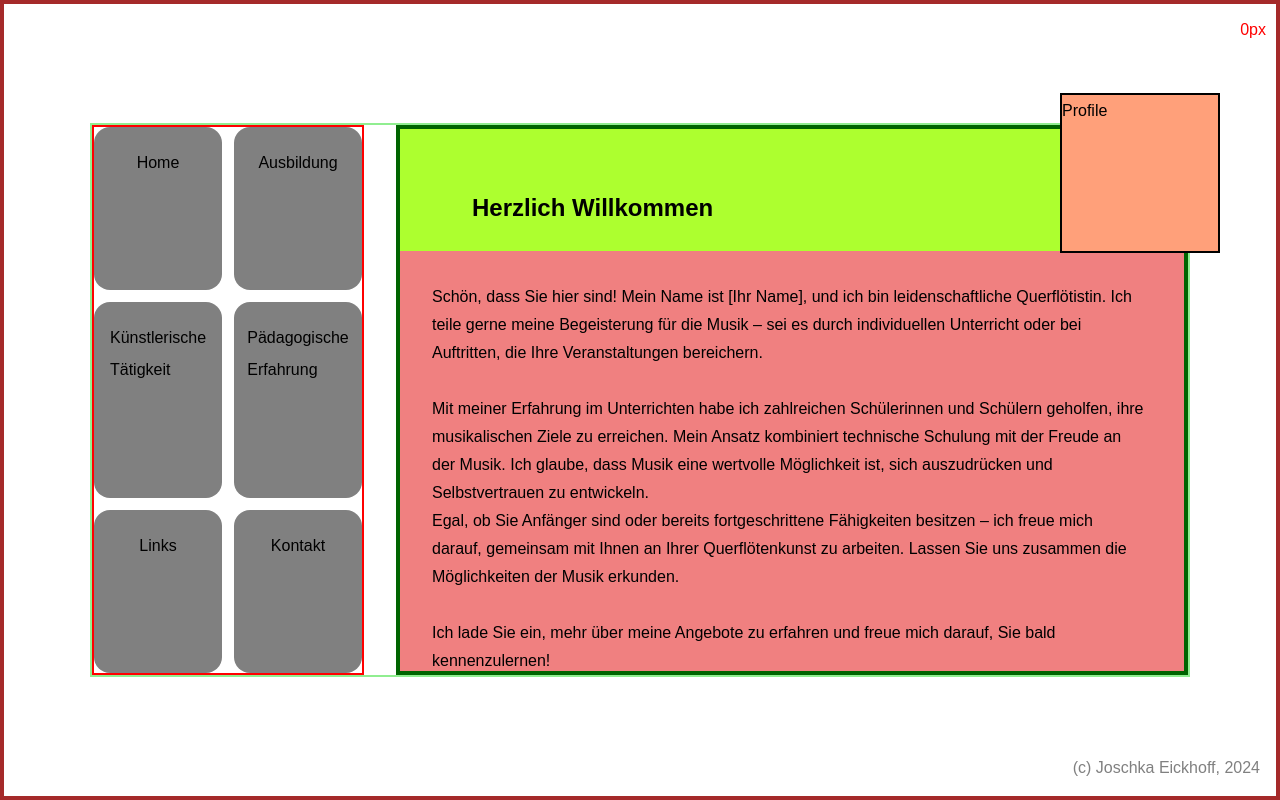
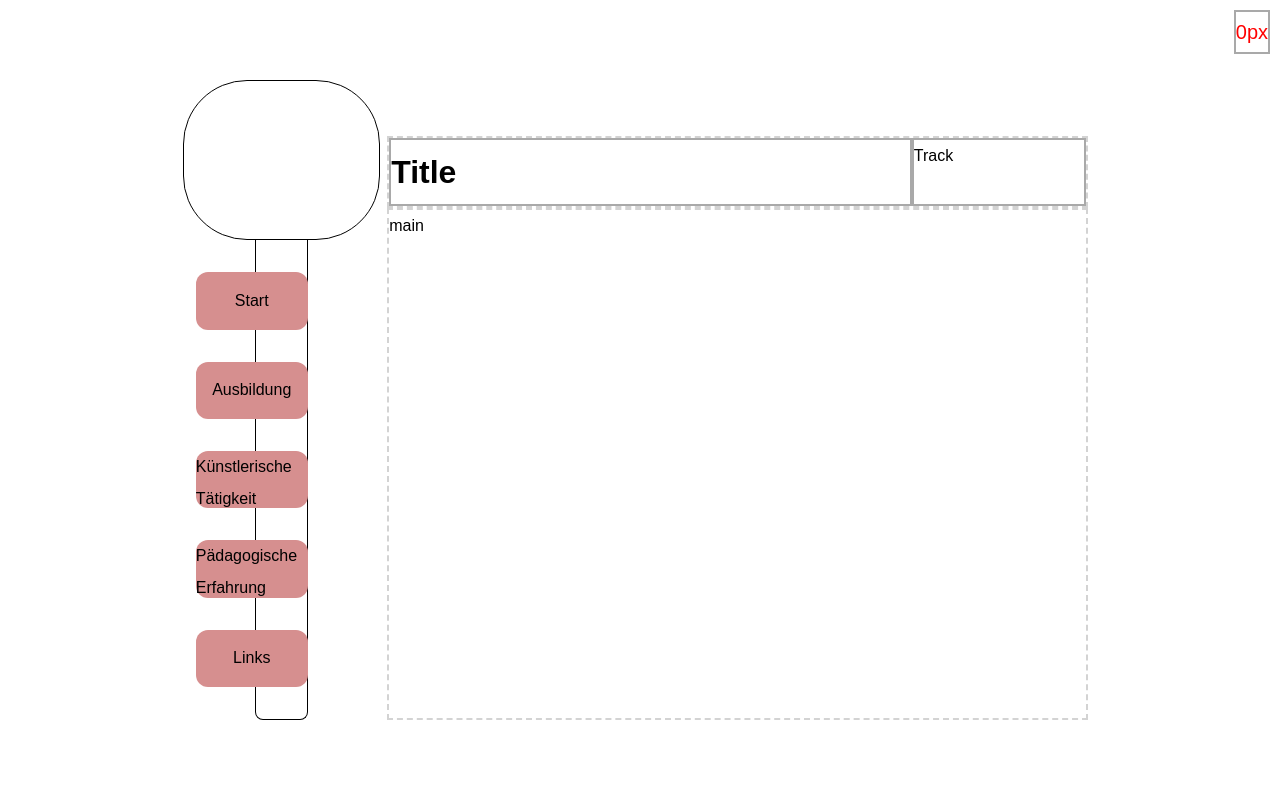
Before and after one commit to j-eick/lonni-homepage, a Next.js app: page /home in a window 1280 px wide. Built offline with nearby package versions, Linux system fonts and the light colour scheme.

Commit message:
style update

```diff
--- a/app/desktop.module.css
+++ /dev/null
@@ -1,2 +0,0 @@
-@media screen and (min-width: 900px) {
-}
--- /dev/null
+++ b/app/desktop.module.scss
@@ -0,0 +1,105 @@
+@media screen and (min-width: 900px) {
+    .canvas {
+        height: 80%;
+        width: 70%;
+
+        display: grid;
+        grid-template-columns: 20% 1fr;
+        grid-template-rows: 1fr;
+        gap: 1em;
+
+        .mainCanvas {
+            height: 100%;
+            display: flex;
+            flex-direction: column;
+            justify-content: end;
+
+            .header {
+                display: grid;
+                grid-template-columns: 3fr 1fr;
+                grid-template-rows: 1fr;
+
+                .title {
+                    font-size: 2em;
+                    padding: 0;
+                }
+
+                .track {
+                }
+            }
+        }
+    }
+
+    .navCanvas {
+        position: relative;
+        height: 100%;
+
+        display: flex;
+        flex-direction: column;
+        justify-content: end;
+        align-items: center;
+
+        /* border-left: 1px solid lightgray;
+    border-right: 1px solid lightgray; */
+
+        .fluteHead {
+            grid-column: span 6;
+            height: 30%;
+            width: 110%;
+            min-width: 10em;
+            border: 1px solid black;
+            border-radius: 4em;
+        }
+
+        .fluteBody {
+            position: relative;
+
+            grid-column: span 6;
+            position: relative;
+            height: 90%;
+            width: 30%;
+
+            border-left: 1px solid black;
+            border-right: 1px solid black;
+            border-bottom: 1px solid black;
+            border-bottom-left-radius: 0.5em;
+            border-bottom-right-radius: 0.5em;
+
+            .ring {
+                position: absolute;
+                top: 1em;
+                height: 0.65em;
+                width: 100%;
+
+                border-radius: 0.15em;
+                background-color: black;
+            }
+
+            .keyContainer {
+                display: flex;
+                flex-direction: column;
+                justify-content: space-evenly;
+                height: 100%;
+            }
+
+            .option {
+                position: relative;
+                left: -60px;
+
+                max-width: 190%;
+                min-width: 7em;
+                height: 12%;
+
+                display: grid;
+                place-items: center;
+
+                background-color: #d68f8f;
+                border-radius: 0.75em;
+            }
+        }
+    }
+
+    .main {
+        height: 80%;
+    }
+}
--- a/app/globals.css
+++ b/app/globals.css
@@ -9,32 +9,17 @@
     --quaternary: #bbe1fa;
 
     --lineHeight-lineBreaks: 2;
-}
 
-@media (prefers-color-scheme: dark) {
-    :root {
-        --background: #0a0a0a;
-        --foreground: #ededed;
-    }
-}
+    /* @link https://utopia.fyi/type/calculator?c=320,18,1.2,1240,20,1.414,5,2,&s=0.75|0.5|0.25,1.5|2|3|4|6,s-l&g=s,l,xl,12 */
 
-html,
-body {
-    height: 100%;
-    max-width: 100vw;
-    /* overflow-x: hidden; */
-}
-
-body {
-    min-height: 100svh;
-    display: flex;
-    flex-direction: column;
-    /* background-color: #d8d4d4; */
-    font-family: Arial, Helvetica, sans-serif;
-    -webkit-font-smoothing: antialiased;
-    -moz-osx-font-smoothing: grayscale;
-
-    line-height: var(--lineHeight-lineBreaks);
+    --step--2: clamp(0.6252rem, 0.7185rem + -0.1204vw, 0.6944rem);
+    --step--1: clamp(0.8333rem, 0.8157rem + 0.0881vw, 0.884rem);
+    --step-0: clamp(1rem, 0.913rem + 0.4348vw, 1.25rem);
+    --step-1: clamp(1.2rem, 1.0026rem + 0.987vw, 1.7675rem);
+    --step-2: clamp(1.44rem, 1.0716rem + 1.8422vw, 2.4992rem);
+    --step-3: clamp(1.728rem, 1.0998rem + 3.1408vw, 3.5339rem);
+    --step-4: clamp(2.0736rem, 1.0568rem + 5.0841vw, 4.997rem);
+    --step-5: clamp(2.4883rem, 0.8962rem + 7.9607vw, 7.0657rem);
 }
 
 *,
@@ -43,6 +28,32 @@ body {
     box-sizing: border-box;
     padding: 0;
     margin: 0;
+}
+
+html,
+body {
+    height: 100%;
+}
+
+body {
+    min-height: 100svh;
+    display: flex;
+    flex-direction: column;
+    justify-content: center;
+    align-items: center;
+    font-family: Arial, Helvetica, sans-serif;
+    -webkit-font-smoothing: antialiased;
+    -moz-osx-font-smoothing: grayscale;
+
+    line-height: var(--lineHeight-lineBreaks);
+}
+
+h1 {
+    font-size: var(--step-5);
+}
+
+p {
+    font-size: var(--step-0);
 }
 
 a {
@@ -58,3 +69,20 @@ img {
 [role="list"] {
     list-style: none;
 }
+
+.resizeInfo {
+    position: absolute;
+    top: 10px;
+    right: 10px;
+
+    width: fit-content;
+    color: red;
+}
+
+.border {
+    border: 2px solid darkgrey;
+}
+
+.border-dashed {
+    border: 2px dashed lightgrey;
+}
--- a/app/home/page.tsx
+++ b/app/home/page.tsx
@@ -1,47 +1,50 @@
 "use client";
 
-import desktop from "./desktop.module.css";
+import desktop from "../desktop.module.scss";
 import useWindowSize from "../hooks/useWindowSize";
 import Nav from "../components/nav/Nav";
+import Link from "next/link";
 
 export default function Home() {
     const windowSize = useWindowSize();
     return (
         <div className={desktop.canvas}>
-            <p className={`${desktop.resizeInfo}`}>{windowSize.width}px</p>
-            <main className={` ${desktop.main}`}>
-                <Nav />
-                <article className={desktop.content}>
-                    <div className={desktop.titleContainer}>
-                        <h1 className={desktop.titleText}>Herzlich Willkommen</h1>
+            <p className={`resizeInfo border`}>{windowSize.width}px</p>
+            <div>
+                <aside className={`${desktop.navCanvas}`}>
+                    <div className={desktop.fluteHead} />
+                    <div className={desktop.fluteBody}>
+                        {/* <span className={desktop.ring} /> */}
+                        <ul
+                            role="list"
+                            className={desktop.keyContainer}
+                        >
+                            <li className={desktop.option}>
+                                <Link href="/home">Start</Link>
+                            </li>
+                            <li className={desktop.option}>
+                                <Link href="/ausbildung">Ausbildung</Link>
+                            </li>
+                            <li className={desktop.option}>
+                                <Link href="/ausbildung">Künstlerische Tätigkeit</Link>
+                            </li>
+                            <li className={desktop.option}>
+                                <Link href="/ausbildung">Pädagogische Erfahrung</Link>
+                            </li>
+                            <li className={desktop.option}>
+                                <Link href="/ausbildung">Links</Link>
+                            </li>
+                        </ul>
                     </div>
-                    <p className={desktop.text}>
-                        Schön, dass Sie hier sind! Mein Name ist [Ihr Name], und ich bin leidenschaftliche
-                        Querflötistin. Ich teile gerne meine Begeisterung für die Musik – sei es durch individuellen
-                        Unterricht oder bei Auftritten, die Ihre Veranstaltungen bereichern.
-                        <br />
-                        <br />
-                        Mit meiner Erfahrung im Unterrichten habe ich zahlreichen Schülerinnen und Schülern geholfen,
-                        ihre musikalischen Ziele zu erreichen. Mein Ansatz kombiniert technische Schulung mit der Freude
-                        an der Musik. Ich glaube, dass Musik eine wertvolle Möglichkeit ist, sich auszudrücken und
-                        Selbstvertrauen zu entwickeln.
-                        <br />
-                        Egal, ob Sie Anfänger sind oder bereits fortgeschrittene Fähigkeiten besitzen – ich freue mich
-                        darauf, gemeinsam mit Ihnen an Ihrer Querflötenkunst zu arbeiten. Lassen Sie uns zusammen die
-                        Möglichkeiten der Musik erkunden.
-                        <br />
-                        <br />
-                        Ich lade Sie ein, mehr über meine Angebote zu erfahren und freue mich darauf, Sie bald
-                        kennenzulernen!
-                        <br />
-                        Mit besten Grüßen,
-                        <br />
-                        [Ihr Name]
-                    </p>
-                </article>
-                <section className={desktop.profile}>Profile</section>
-            </main>
-            <footer className={desktop.footer}>(c) Joschka Eickhoff, 2024</footer>
+                </aside>
+            </div>
+            <div className={desktop.mainCanvas}>
+                <div className={`border-dashed ${desktop.header}`}>
+                    <h1 className={`border ${desktop.title}`}>Title</h1>
+                    <span className={`border ${desktop.track}`}>Track</span>
+                </div>
+                <main className={`border-dashed ${desktop.main}`}>main</main>
+            </div>
         </div>
     );
 }
--- a/app/page.module.css
+++ b/app/page.module.css
@@ -1,4 +1,4 @@
-@media screen and (min-width: 320px) {
+/* @media screen and (min-width: 320px) {
     .resizeInfo {
         position: absolute;
         top: 20px;
@@ -49,4 +49,4 @@
         align-content: center;
         justify-content: space-evenly;
     }
-}
+} */
```
